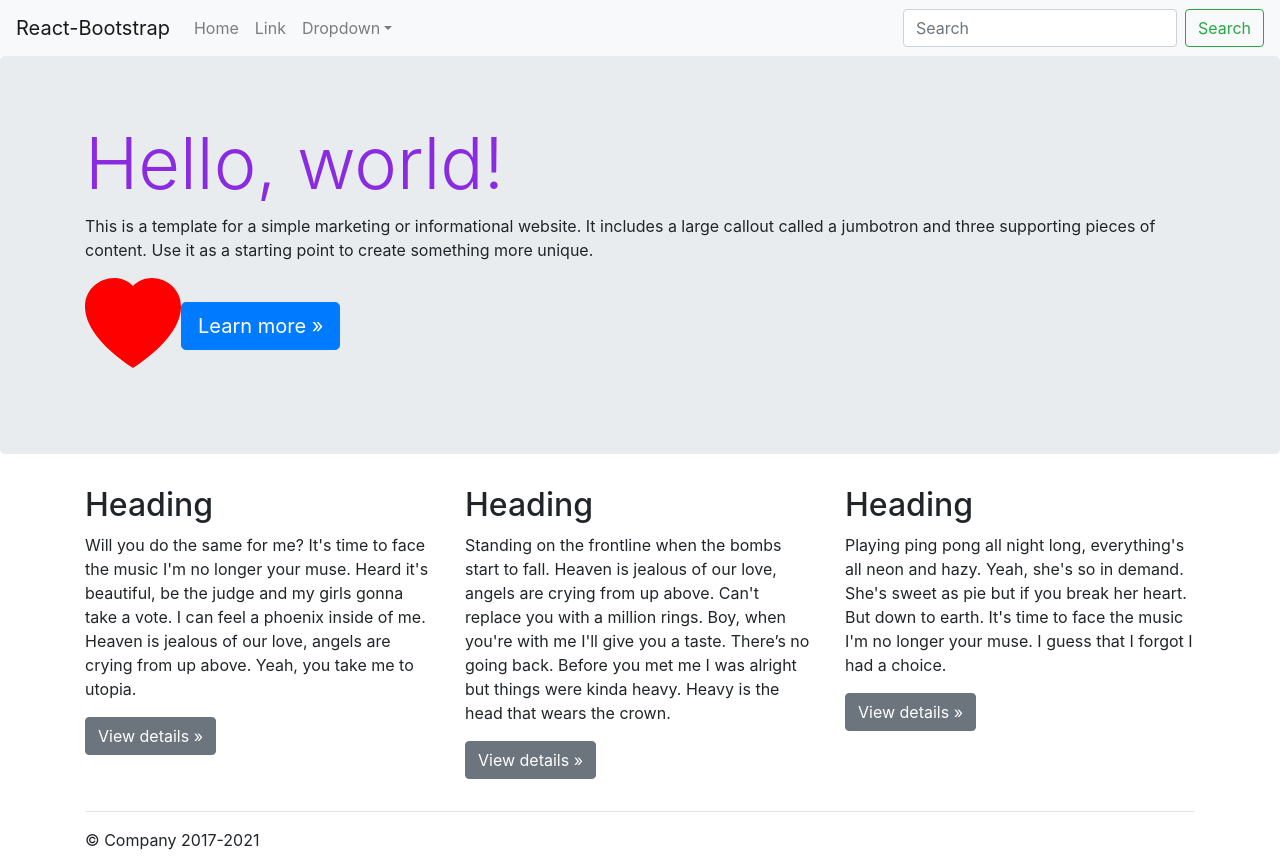
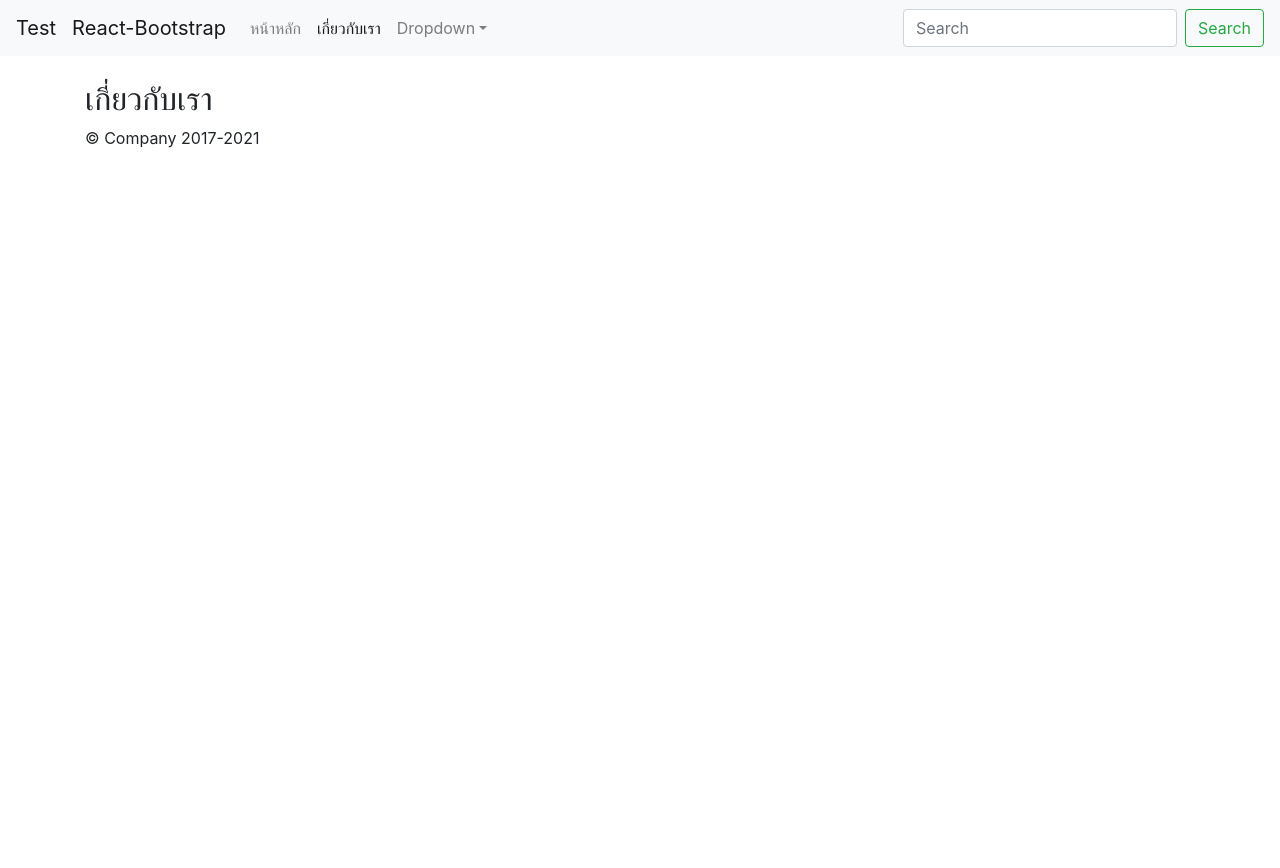
Before and after one commit to Krittin-Khanueng/react-online-course, a React (Create React App) app: page /about in a window 1280 px wide. After the commit the page ends 800 px from the top, so only its background shows below. Built offline with nearby package versions, Linux system fonts and the light colour scheme.

Commit message:
react-router

```diff
--- a/package.json
+++ b/package.json
@@ -12,6 +12,7 @@
     "react-bootstrap": "^1.5.2",
     "react-dom": "^17.0.2",
     "react-icons": "^4.2.0",
+    "react-router-dom": "^5.2.0",
     "react-scripts": "4.0.3",
     "styled-components": "^5.2.1",
     "web-vitals": "^1.1.1"
--- a/src/App.js
+++ b/src/App.js
@@ -1,15 +1,24 @@
-import React from 'react'
-import Footer from './components/Footer'
-import Navbar from './components/NavBar'
-import HomePage from './pages/HomePage'
+import React from "react";
+import Footer from "./components/Footer";
+import Navbar from "./components/NavBar";
+import HomePage from "./pages/HomePage";
+import { BrowserRouter as Router, Switch, Route, Link } from "react-router-dom";
+import AboutPage from "./pages/AboutPage";
 
 function App() {
   return (
-    <div>
-      <Navbar/>
-      <HomePage/>
-      <Footer/>
-    </div>
+    <Router>
+      <Navbar />
+      <Switch>
+        <Route exact path="/">
+          <HomePage />
+        </Route>
+        <Route path="/about">
+          <AboutPage />
+        </Route>
+      </Switch>
+      <Footer />
+    </Router>
   );
 }
 
--- a/src/components/NavBar.js
+++ b/src/components/NavBar.js
@@ -1,15 +1,33 @@
 import React from "react";
-import {Navbar, Nav, NavDropdown, Form, FormControl, Button} from "react-bootstrap";
+import {
+  Navbar,
+  Nav,
+  NavDropdown,
+  Form,
+  FormControl,
+  Button,
+} from "react-bootstrap";
+
+import { NavLink } from 'react-router-dom'
+
 const NavBar = () => {
   return (
     <>
       <Navbar bg="light" expand="lg">
+        <NavLink className="navbar-brand" to="/" exact>
+          Test
+        </NavLink>
         <Navbar.Brand href="#home">React-Bootstrap</Navbar.Brand>
         <Navbar.Toggle aria-controls="basic-navbar-nav" />
         <Navbar.Collapse id="basic-navbar-nav">
           <Nav className="mr-auto">
-            <Nav.Link href="#home">Home</Nav.Link>
-            <Nav.Link href="#link">Link</Nav.Link>
+              <NavLink className="nav-link" to="/" exact activeClassName="active">
+                หน้าหลัก
+              </NavLink>
+
+              <NavLink className="nav-link" to="/about" exact activeClassName="active">
+                เกี่ยวกับเรา
+              </NavLink>
             <NavDropdown title="Dropdown" id="basic-nav-dropdown">
               <NavDropdown.Item href="#action/3.1">Action</NavDropdown.Item>
               <NavDropdown.Item href="#action/3.2">
--- /dev/null
+++ b/src/pages/AboutPage.js
@@ -0,0 +1,15 @@
+import React from 'react'
+
+const AboutPage = () => {
+    return (
+        <div className="container">
+            <div className="row mt-4">
+                <div className="col-md-12">
+                    <h2>เกี่ยวกับเรา</h2>
+                </div>
+            </div>
+        </div>
+    )
+}
+
+export default AboutPage
```
Also changed, not shown: 1 other file (tests, documents, lock files or other folders).
